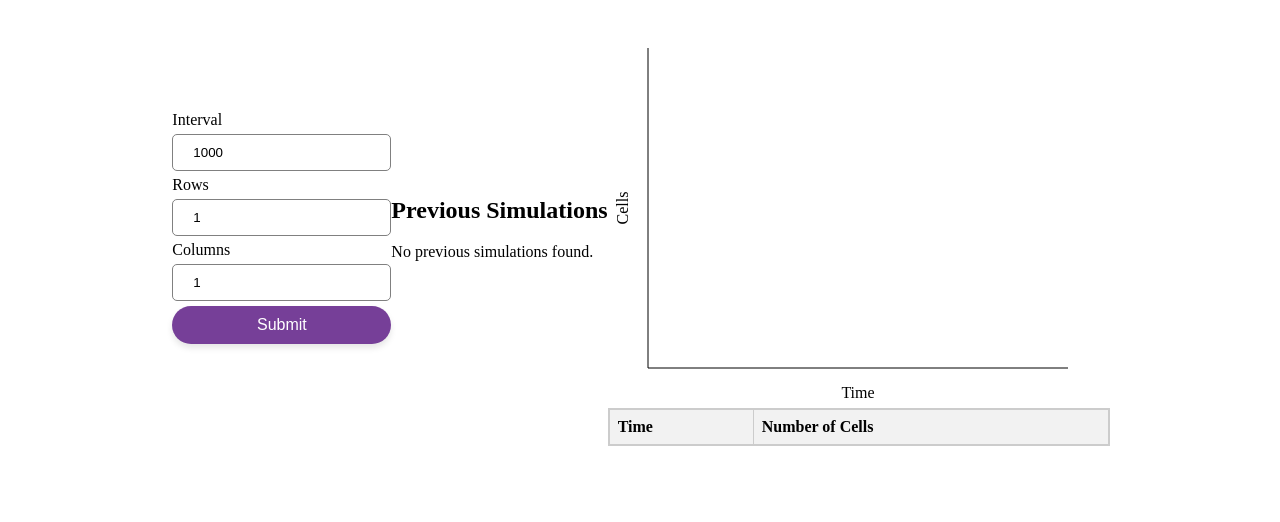
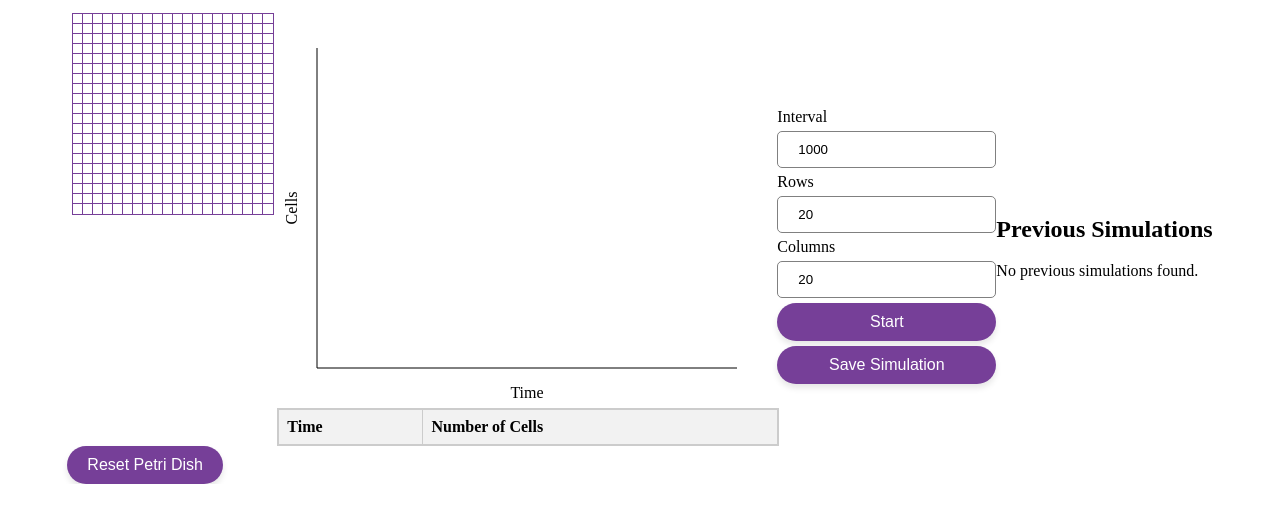
Before and after one commit to JackieLi565/cell-growth-sim, a React (Vite) app: page / in a window 1280 px wide. Shown: the top 522 px of the page. Built offline with nearby package versions, Linux system fonts and the light colour scheme.

Commit message:
data graph integration

```diff
--- a/src/App.tsx
+++ b/src/App.tsx
@@ -1,18 +1,19 @@
 import "./styles/App.css";
-import { type FC } from "react";
+import { useState, type FC } from "react";
 import { Form } from "./features/form/Form";
-import { Data } from "./features/data/Data";
 import { History } from "./features/history/History";
 import { HistoryProvider } from "./features/history/HistoryContext";
+import { Grid } from "./features/grid/Grid";
 
 const App: FC = () => {
+  const [start, setStart] = useState(false);
   return (
     <div className="app">
+      <Grid start={start} />
       <HistoryProvider>
-        <Form />
+        <Form start={start} onStart={setStart} />
         <History />
       </HistoryProvider>
-      <Data data={[]} />
     </div>
   );
 };
--- a/src/features/form/Form.tsx
+++ b/src/features/form/Form.tsx
@@ -1,6 +1,14 @@
 import "./styles.css";
 
-import { ChangeEvent, FC, FormEvent, useEffect, useState } from "react";
+import {
+  ChangeEvent,
+  Dispatch,
+  FC,
+  FormEvent,
+  SetStateAction,
+  useEffect,
+  useState,
+} from "react";
 import { Input } from "../../components/input/Input";
 import { Button } from "../../components/button/Button";
 import { useUrlParams } from "../../hooks/useUrlParams";
@@ -13,24 +21,30 @@ export interface FormRule {
   cols: number;
 }
 
-export const Form: FC = () => {
+export interface FormProps {
+  onStart: Dispatch<SetStateAction<boolean>>;
+  start: boolean;
+}
+
+export const Form: FC<FormProps> = ({ onStart, start }) => {
   const { add } = useHistory();
   const { params, setParam } = useUrlParams();
+  const [running, setRunning] = useState(start);
   const [form, setForm] = useState<FormRule>({
     interval: 1000,
-    rows: 1,
-    cols: 1,
+    rows: 20,
+    cols: 20,
   });
 
   useEffect(() => {
-    const interval = defaultParseUnsignedInt(params.get("interval"), 1000);
-    const rows = defaultParseUnsignedInt(params.get("rows"), 1);
-    const cols = defaultParseUnsignedInt(params.get("cols"), 1);
+    setRunning(start);
+  }, [start]);
 
+  useEffect(() => {
     setForm({
-      interval,
-      rows,
-      cols,
+      interval: defaultParseUnsignedInt(params.get("interval"), 1000),
+      rows: defaultParseUnsignedInt(params.get("rows"), 20),
+      cols: defaultParseUnsignedInt(params.get("cols"), 20),
     });
   }, [params]);
 
@@ -71,7 +85,18 @@ export const Form: FC = () => {
         value={form.cols}
         onChange={handleChange}
       />
-      <Button type="submit">Submit</Button>
+      {running ? (
+        <Button type="button" onClick={() => onStart(false)}>
+          Pause
+        </Button>
+      ) : (
+        <>
+          <Button type="button" onClick={() => onStart(true)}>
+            Start
+          </Button>
+          <Button type="submit">Save Simulation</Button>
+        </>
+      )}
     </form>
   );
 };
--- a/src/features/grid/Grid.tsx
+++ b/src/features/grid/Grid.tsx
@@ -1,30 +1,43 @@
-import { CellVsTime } from "../data/api/types";
-import { Cell } from "./cell/Cell";
 import "./styles.css";
 
-import { FC, useState } from "react";
-
+import { useUrlParams } from "../../hooks/useUrlParams";
+import { createGrid } from "../../utils/createGrid";
+import { defaultParseUnsignedInt } from "../../utils/defaultParseUnsignedInt";
+import { Cell, CellValue } from "./cell/Cell";
+import { FC, useEffect, useState } from "react";
+import { findNewCells, Node } from "../../utils/findNewCells";
+import { CellVsTime } from "../data/api/types";
+import { Button } from "../../components/button/Button";
+import { Data } from "../data/Data";
 interface GridProps {
-  running: boolean;
+  start: boolean;
 }
 
-export const Grid: FC<GridProps> = ({ running }) => {
-  const [grid, setGrid] = useState<number[][]>(createGrid(80, 80));
-  const [growth, _] = useState<number>(1000);
+export const Grid: FC<GridProps> = ({ start }) => {
+  const { params } = useUrlParams();
+  const [running, setRunning] = useState(start);
+  const [grid, setGrid] = useState<CellValue[][]>(createGrid(20, 20));
+  const [growth, setGrowth] = useState(1000);
   const [growthData, setGrowthData] = useState<CellVsTime[]>([]);
   const [time, setTime] = useState<number>(0);
+
+  useEffect(() => {
+    setRunning(start);
+  }, [start]);
+
+  useEffect(() => {
+    const interval = defaultParseUnsignedInt(params.get("interval"), 1000);
+    const rows = defaultParseUnsignedInt(params.get("rows"), 20);
+    const cols = defaultParseUnsignedInt(params.get("cols"), 20);
+    setGrid((prev) => createGrid(rows, cols, prev));
+    setGrowth(interval);
+  }, [params]);
 
   useEffect(() => {
     if (!running) return;
 
     const timer = setInterval(() => {
       setGrid((prevGrid) => {
-        // check if grid is full
-        const firstEle = prevGrid.flat().sort((a, b) => a - b)[0];
-        if (firstEle !== 0) {
-          setRunning(false);
-        }
-
         const newGrid = prevGrid.map((row) => row.slice());
         const cellsToUpdate: Node[] = [];
 
@@ -59,12 +72,23 @@ export const Grid: FC<GridProps> = ({ running }) => {
     return () => clearInterval(timer);
   }, [running, growth, time, growthData]);
 
+  const handleCellClick = (row: number, col: number) => {
+    setGrid((prevGrid) => {
+      const newGrid = prevGrid.map((row) => row.slice());
+      newGrid[row][col] = newGrid[row][col] ? 0 : 1;
+      return newGrid;
+    });
+  };
+
   return (
+    <div>
+      <div className="data-grid-container">
+        <div className="grid-container">
           <div
             className="grid"
             style={{
-        gridTemplateRows: `repeat(${grid.length}, 5px)`,
-        gridTemplateColumns: `repeat(${grid[0].length}, 5px)`,
+              gridTemplateRows: `repeat(${grid.length}, 10px)`,
+              gridTemplateColumns: `repeat(${grid[0].length}, 10px)`,
             }}
           >
             {grid.map((items, row) => (
@@ -75,11 +99,28 @@ export const Grid: FC<GridProps> = ({ running }) => {
                     value={value}
                     row={row}
                     col={col}
-              onCellClick={console.log}
+                    onCellClick={handleCellClick}
                   />
                 ))}
               </div>
             ))}
           </div>
+        </div>
+        <Data data={growthData} />
+      </div>
+
+      <Button
+        onClick={() =>
+          setGrid(
+            createGrid(
+              defaultParseUnsignedInt(params.get("rows"), 20),
+              defaultParseUnsignedInt(params.get("cols"), 20)
+            )
+          )
+        }
+      >
+        Reset Petri Dish
+      </Button>
+    </div>
   );
 };
--- a/src/features/grid/cell/Cell.tsx
+++ b/src/features/grid/cell/Cell.tsx
@@ -2,8 +2,9 @@ import "./styles.css";
 
 import { FC } from "react";
 
+export type CellValue = 0 | 1;
 export interface CellProps {
-  value: 0 | 1;
+  value: CellValue;
   row: number;
   col: number;
   onCellClick: (row: number, col: number) => void;
--- a/src/features/grid/cell/styles.css
+++ b/src/features/grid/cell/styles.css
@@ -1,6 +1,6 @@
 .cell {
-  width: 5px;
-  height: 5px;
+  width: 10px;
+  height: 10px;
   border: 1px solid #763f98;
 }
 
--- a/src/features/grid/styles.css
+++ b/src/features/grid/styles.css
@@ -1,3 +1,18 @@
+.grid-container {
+  min-height: 210px;
+  min-width: 210px;
+  max-height: 210px;
+  max-width: 210px;
+  overflow: auto;
+  display: flex;
+  justify-content: center;
+  align-items: center;
+}
+
+.data-grid-container {
+  display: flex;
+}
+
 .grid {
   display: grid;
 }
--- a/src/utils/createGrid.ts
+++ b/src/utils/createGrid.ts
@@ -1,3 +1,26 @@
-export const createGrid = (rows: number, cols: number): number[][] => {
-  return Array.from({ length: rows }, () => Array(cols).fill(0));
+import { CellValue } from "../features/grid/cell/Cell";
+
+/**
+ *
+ * @param {number} rows number of rows
+ * @param {number} cols number of columns
+ * @param {CellValue[][]} prev previous grid data
+ * @returns {CellValue[][]} a grid of size rows x cols
+ */
+export const createGrid = (
+  rows: number,
+  cols: number,
+  prev?: CellValue[][]
+): CellValue[][] => {
+  const newGrid = Array.from({ length: rows }, () => Array(cols).fill(0));
+
+  if (prev) {
+    for (let i = 0; i < Math.min(rows, prev.length); i++) {
+      for (let j = 0; j < Math.min(cols, prev[i].length); j++) {
+        newGrid[i][j] = prev[i][j];
+      }
+    }
+  }
+
+  return newGrid;
 };
```
Lines whose indentation alone changed are shown as unchanged.
